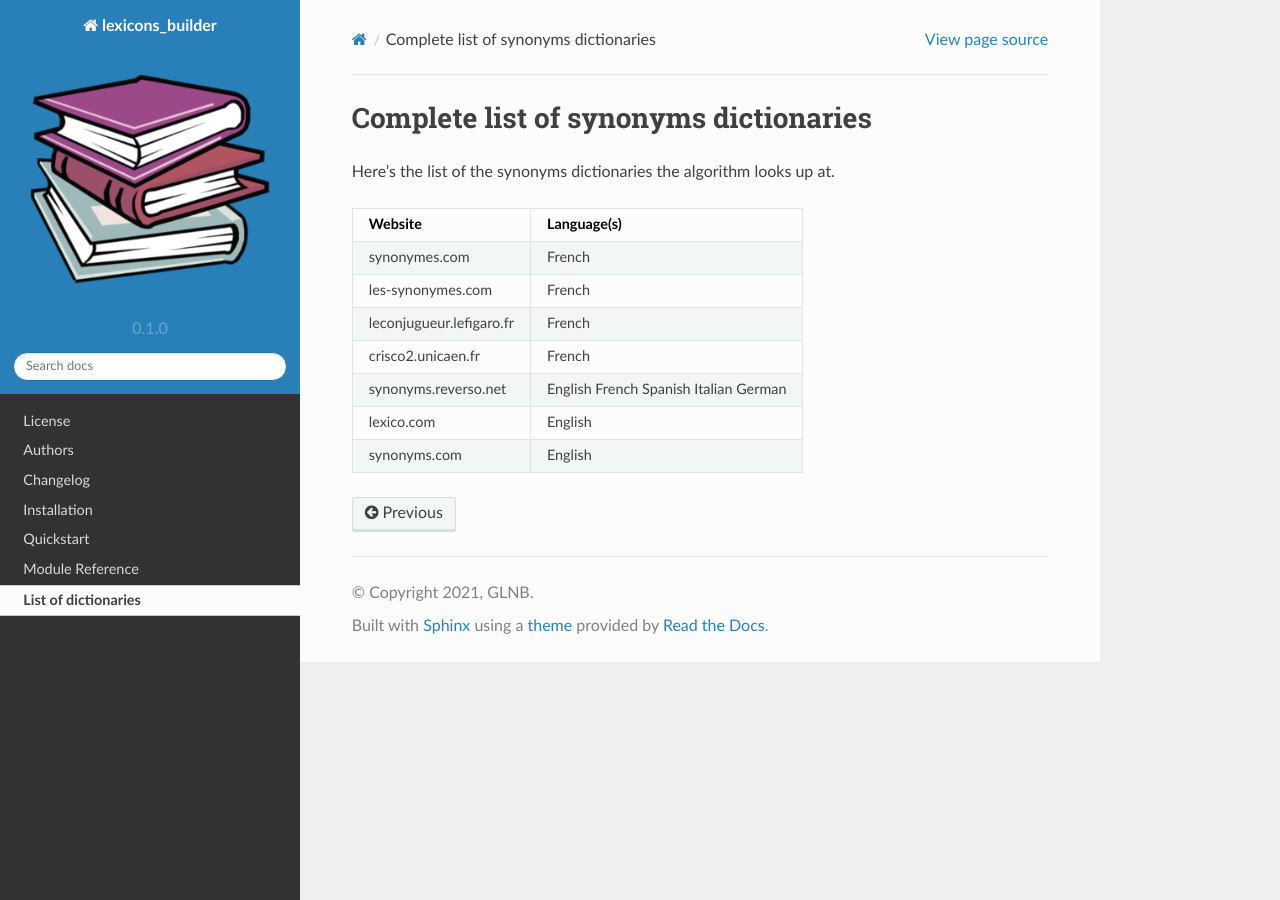
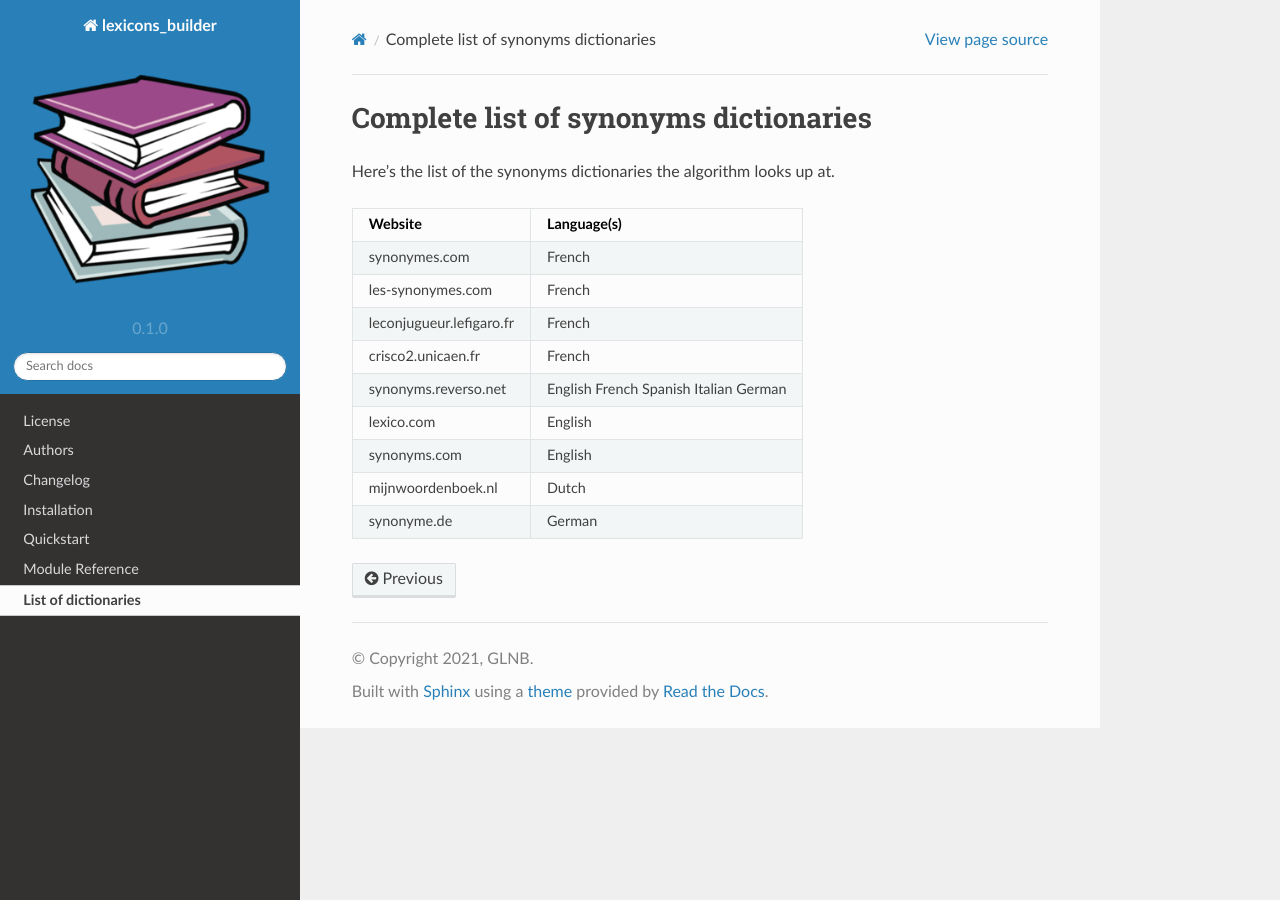
Before and after one commit to GuillaumeLNB/lexicons_builder, a Sphinx documentation site: the page built from docs/list_dictionaries.rst, in a window 1280 px wide. Built offline with Sphinx 7.4.7 and the Read the Docs theme 2.0.0, drawn with Linux system fonts in a browser that asks for light colours; the version number is read from the project's files by our own code.

Commit message:
updated doc

```diff
--- a/docs/list_dictionaries.rst
+++ b/docs/list_dictionaries.rst
@@ -24,3 +24,7 @@ Here's the list of the synonyms dictionaries the algorithm looks up at.
 +--------------------------+-------------+
 | synonyms.com             | English     |
 +--------------------------+-------------+
+| mijnwoordenboek.nl       | Dutch       |
++--------------------------+-------------+
+| synonyme.de              | German      |
++--------------------------+-------------+
```
